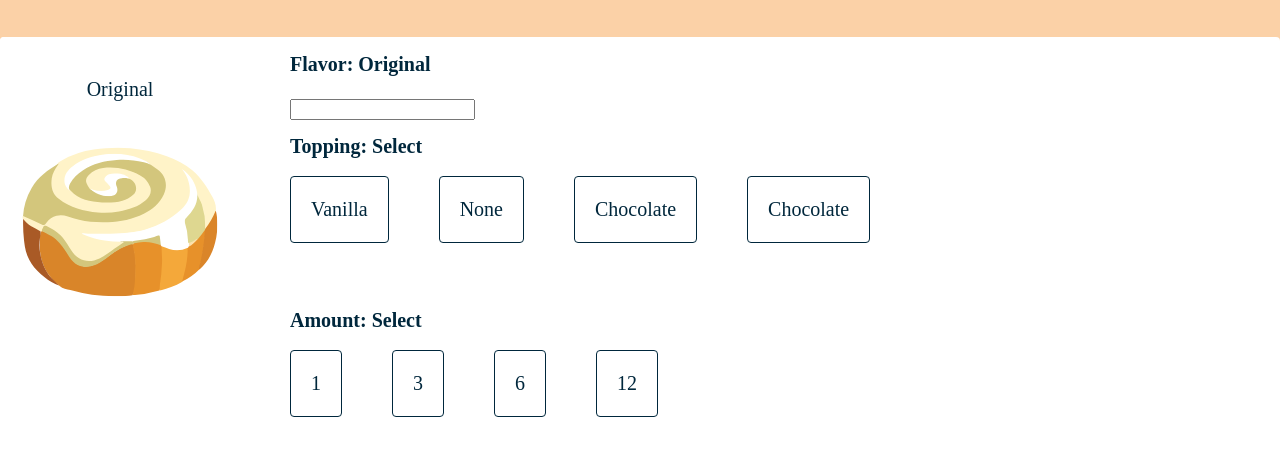
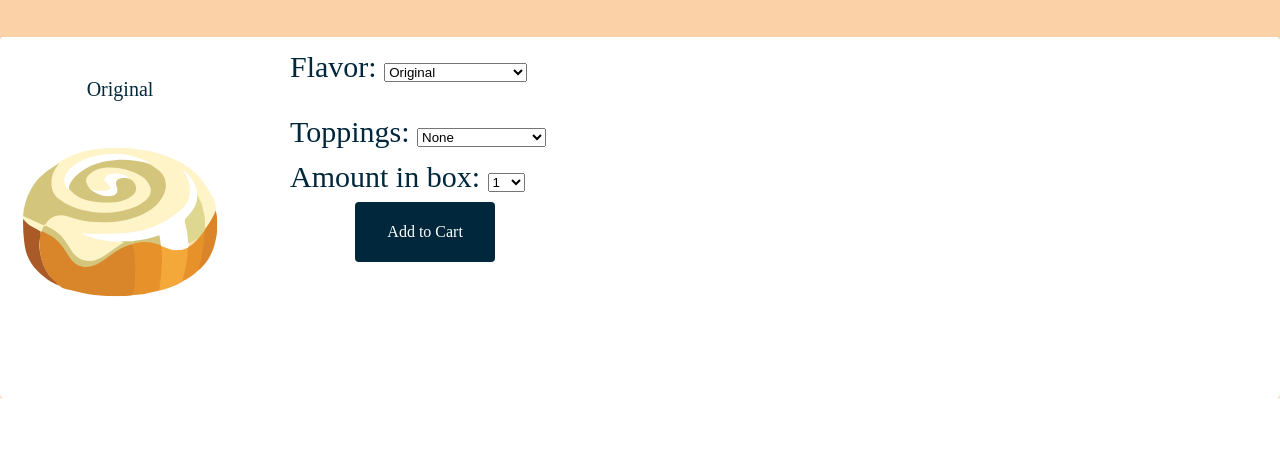
Before and after one commit to natoneal/PUI, a plain HTML site: page Assignment 6A/productDetailPage.html in a window 1280 px wide. Shown: the part 270-737 px from the top of the page. Drawn offline with Linux system fonts and the light colour scheme.

Commit message:
updated dropdown

```diff
--- a/Assignment 6A/productDetailPage.html
+++ b/Assignment 6A/productDetailPage.html
@@ -36,35 +36,42 @@
                     <img class="flex-container-3-image" src="./images/SVG/vanilla.svg"  alt="original"height="200px" width="200px">
                 </a>
                 <div>
-                    <h2>Flavor: Original </h2>
+                        <div class="flex-container-3">
+                            <section class="bun-type">
+                                  <label for="bun">Flavor:</label>
+                                  <select name="bun" id="bun">
+                                        <option value="Original">Original</option>
+                                        <option value="Gluten Free Original">Gluten Free Original</option>
+                                        <option value="Blackberry">Blackberry</option>
+                                        <option value="Caramel Pecan">Caramel Pecan</option>
+                                        <option value="Pumpkin Spice">Pumpkin Spice</option>
+                                        <option value="Walnut">Walnut</option>
+                                  </select>
 
                         <div class="flex-container-3">
-                        <section class="edit-cart">
-                                  <input list="sauces" id="flavor" name="flavor">
-                                  <datalist id="sauces">
-                                        <option value="Original">Original</option>
-                                        <option value="Gluten Free Original"></option>
-                                        <option value="Blackberry"></option>
-                                        <option value="Caramel Pecan"></option>
-                                        <option value="Pumpkin Spice"></option>
-                                        <option value="Walnut"></option>
-                                  </datalist>
-                        </section>
+
                     </div>
 
-                    <h2>Topping: Select </h2>
                         <div class="flex-container-3">
-                            <a class="button4 ">Vanilla</a>
-                            <a class="button4 ">None</a>
-                            <a class="button4 ">Chocolate</a>
-                            <a class="button4 ">Chocolate</a>
+                            <section class="bun-type">
+                                  <label for="bun">Toppings:</label>
+                                  <select name="bun" id="bun">
+                                    <option value="sesame">None</option>
+                                    <option value="potatoe">Double-Chocolate</option>
+                                    <option value="pretzel">Vanilla-Milk</option>
+                                    <option value="pretzel">Sugar-Milk</option>
+                            </select>
                         </div>
-                    <h2>Amount: Select</h2>
+
                         <div class="flex-container-3">
-                            <a class="button4 ">1</a>
-                            <a class="button4 ">3</a>
-                            <a class="button4 ">6</a>
-                            <a class="button4 ">12</a>
+                            <section class="bun-type">
+                                  <label for="bun">Amount in box:</label>
+                                  <select name="bun" id="bun">
+                                    <option value="1">1</option>
+                                    <option value="3">3</option>
+                                    <option value="6">6</option>
+                                    <option value="12">12</option>
+                            </select>
                         </div>
                     <a href="./cart.html" class="button3">Add to Cart</a>
                 </div>
--- a/Assignment 6A/stylesheet.css
+++ b/Assignment 6A/stylesheet.css
@@ -141,10 +141,9 @@ h3{
   min-width: 50px;
   margin-bottom: 50px;
   margin-top: 10px;
-  margin-right: 20%;
+  margin-right: 10px;
   margin-left: 20%;
   text-align: center;
-  align-items: right;
   justify-content: right;
   float: right;
   text-decoration: none;
@@ -608,7 +607,7 @@ h2{
   color: #00273C;
   text-decoration: none;
   padding-top: 10px;
-  margin-right: 60px;
+  margin-right: 20px;
   margin-left: 60px;
   width: 200px;
   float: right;
@@ -685,7 +684,7 @@ input:focus {
   float: right;
 }
 
-
+/*
 .dropbtn {
   background-color: white;
   font-family: WorkSans-SemiBold;
@@ -746,3 +745,68 @@ input:focus {
   color: #43484D;
   font-weight: 300;
 }
+
+
+
+.dropbtn {
+
+  background-color: #00273C;
+  color: white;
+  padding: 20px 32px;
+  max-width: 100px;
+  min-width: 50px;
+  margin-bottom: 50px;
+  margin-top: 10px;
+  margin-right: 20%;
+  margin-left: 20%;
+  text-align: center;
+  align-items: right;
+  justify-content: right;
+  float: right;
+  text-decoration: none;
+  display: inline-block;
+  font-size: 16px;
+  border-radius: 6px;
+  cursor: pointer;
+}
+
+
+/* The container <div> - needed to position the dropdown content
+.dropdown {
+  position: relative;
+  display: inline-block;
+}
+
+/* Dropdown Content (Hidden by Default) *
+.dropdown-content {
+  display: none;
+  position: absolute;
+  background-color: #f9f9f9;
+  min-width: 160px;
+  box-shadow: 0px 8px 16px 0px rgba(0,0,0,0.2);
+  z-index: 1;
+}
+
+/* Links inside the dropdown *
+.dropdown-content a {
+  color: #00273C;
+  padding: 12px 16px;
+  text-decoration: none;
+  display: block;
+}
+
+/* Change color of dropdown links on hover *
+.dropdown-content a:hover {
+  background-color: #f1f1f1;
+}
+
+/* Show the dropdown menu on hover *
+.dropdown:hover .dropdown-content {
+  display: block;
+}
+
+/* Change the background color of the dropdown button when the dropdown content is shown *
+.dropdown:hover .dropbtn {
+  background-color: #3e8e41;
+}
+*/
```
Also changed, not shown: Assignment 6A/cart.html (+27 -24 lines).
